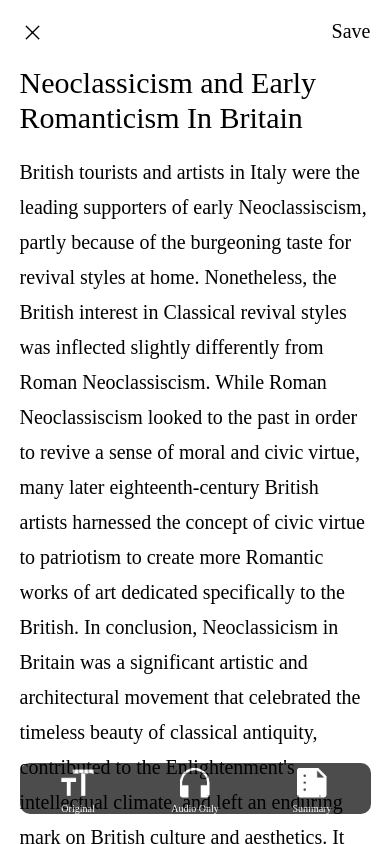
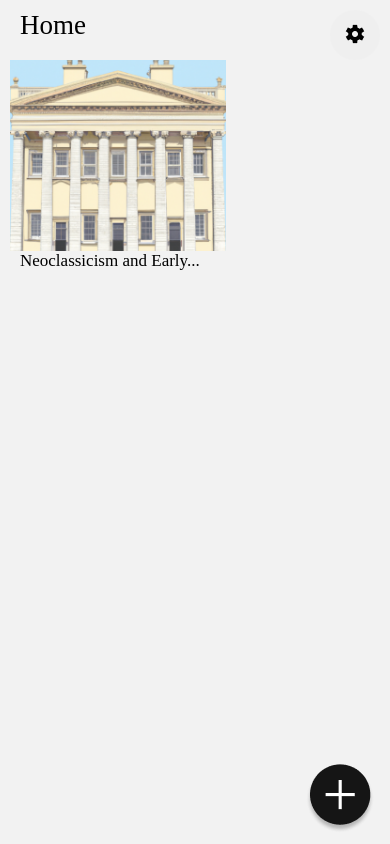
Before and after one commit to yili288/readease, a React Native app: screen / in a window 390 px wide. Built offline with nearby package versions, Linux system fonts and the light colour scheme; what react-native-sound would draw is missing.

Commit message:
set initial route to HomePage and apply auto padding for iphone screen border

```diff
--- a/src/navigation/Navigator.tsx
+++ b/src/navigation/Navigator.tsx
@@ -9,7 +9,7 @@ const Stack = createNativeStackNavigator();
 // this is a component
 export const Navigator = () => {
   return (
-      <Stack.Navigator screenOptions={{ headerShown: false }} initialRouteName="Home">
+      <Stack.Navigator screenOptions={{ headerShown: false }} initialRouteName="HomePage">
         <Stack.Screen name="OriginalText" component={OriginalText} />
         <Stack.Screen name="AudioScreen" component={AudioScreen} />
         <Stack.Screen name="HomePage" component={HomePage} />
--- a/src/screens/HomePage.tsx
+++ b/src/screens/HomePage.tsx
@@ -1,9 +1,10 @@
 import React, { useState, useEffect } from 'react';
-import { Image, Text, TouchableOpacity, View, StyleSheet, ScrollView} from 'react-native';
+import { Image, Text, TouchableOpacity, View, StyleSheet, ScrollView, SafeAreaView} from 'react-native';
 
 const HomePage = ({ navigation }): JSX.Element => {
 
     return(
+        <SafeAreaView style={styles.safeAreacontainer}>
             <View style={styles.homePageContainer}>
                 <View style={styles.topRowContainer}>
                     <Text style={styles.homeTitleText}>Home</Text>
@@ -25,9 +26,13 @@ const HomePage = ({ navigation }): JSX.Element => {
                     </TouchableOpacity>
                 </View>
             </View>
+        </SafeAreaView>
     );
 }
 var styles = StyleSheet.create({
+    safeAreacontainer: {
+        flex: 1,
+    },
     homePageContainer: {
         padding: 10,
         height: '100%',
--- a/src/screens/OriginalText.tsx
+++ b/src/screens/OriginalText.tsx
@@ -1,5 +1,5 @@
 import React, { useState, useEffect } from 'react';
-import { Text, View, Button, TouchableOpacity, Image, StyleSheet, ScrollView } from 'react-native';
+import { Text, View, Button, TouchableOpacity, Image, StyleSheet, ScrollView, SafeAreaView } from 'react-native';
 import saveAudioFile from '../utils/saveAudioFile';
 import AudioPlayer from '../components/AudioPlayer';
 import { textToSpeech } from '../utils/textToSpeech';
@@ -43,6 +43,7 @@ const OriginalText = ({ navigation }): JSX.Element => {
   }
 
   return (
+    <SafeAreaView style={styles.safeAreacontainer}>
       <View style={styles.originalTextBackground}>
         <View style={styles.originalTextContainer}>
           <View style={styles.topBarContainer}>
@@ -101,10 +102,14 @@ const OriginalText = ({ navigation }): JSX.Element => {
           </TouchableOpacity>
         </View>
       </View>
+    </SafeAreaView>
   );
 };
 
 var styles = StyleSheet.create({
+  safeAreacontainer: {
+    flex: 1,
+  },
   originalTextBackground: {
     flex: 1,
     backgroundColor: '#FFFFFF',
```
Lines whose indentation alone changed are shown as unchanged.
